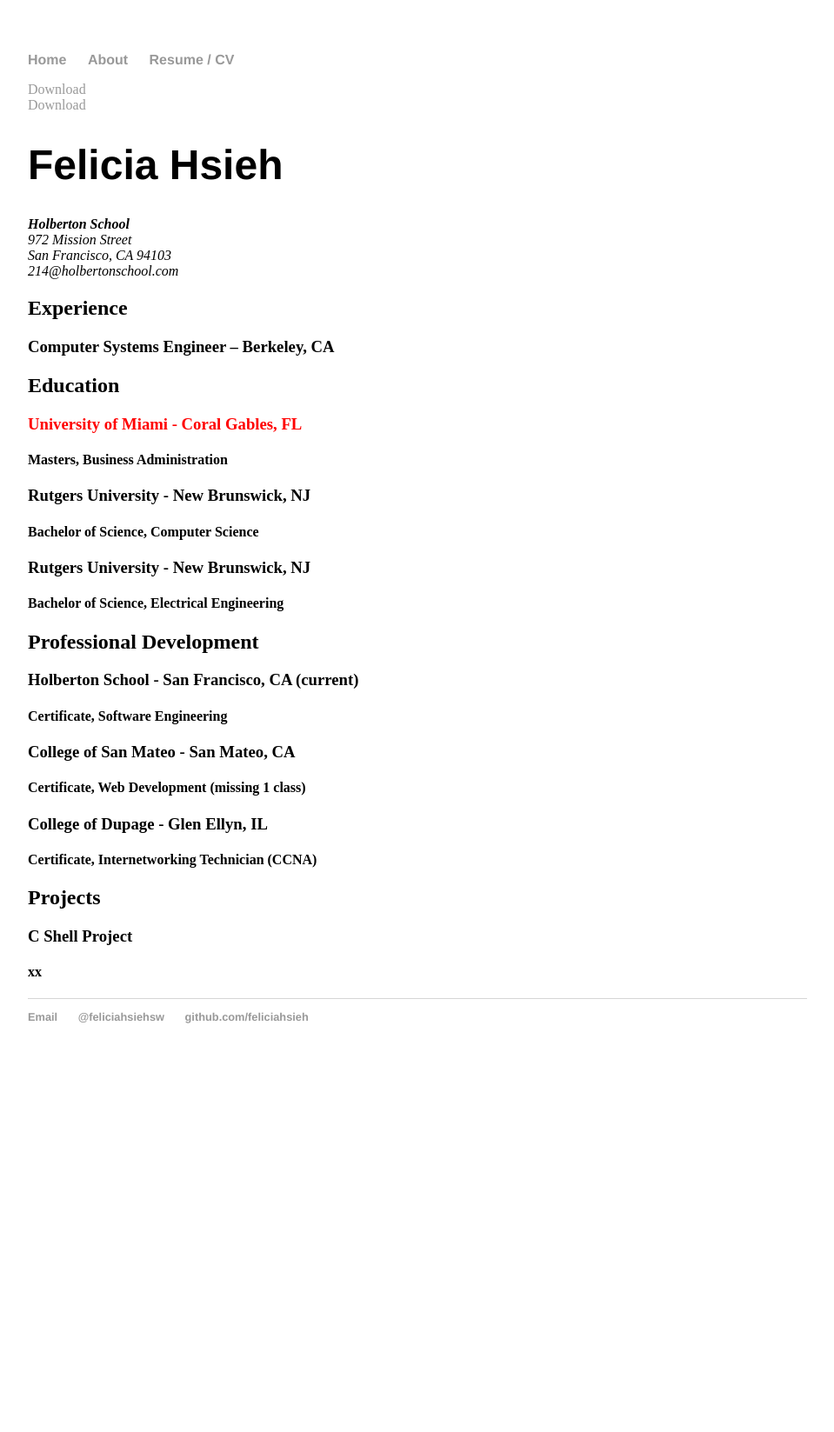
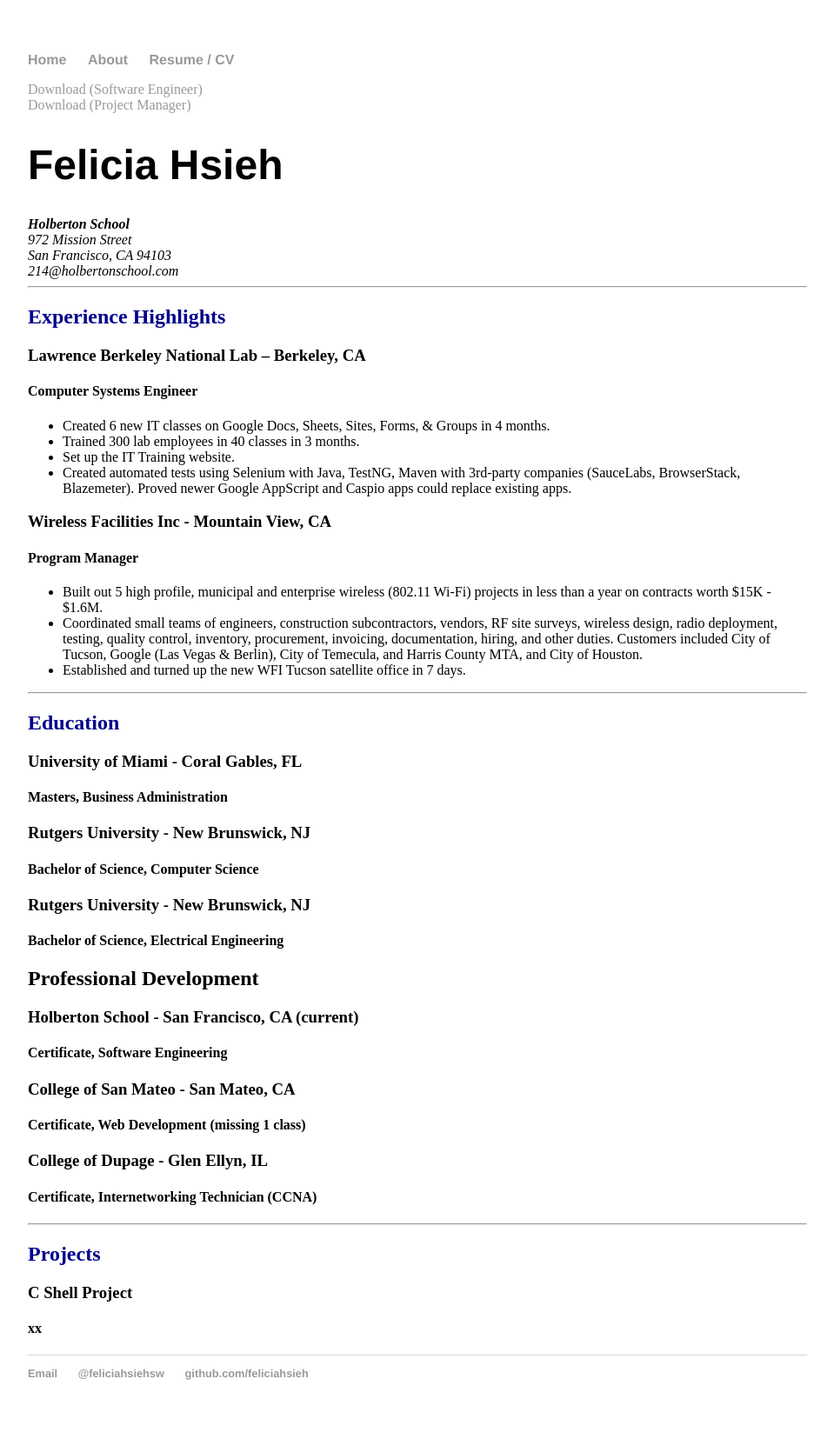
Before and after one commit to feliciahsieh/feliciahsieh.github.io, a Jekyll site: the page built from cv/index.html, in a window 1280 px wide. Shown: the whole page at 87% size, without its empty margins (160-1119 px from the left). Built offline with Jekyll 4.4.1, drawn with Linux system fonts in a browser that asks for light colours; before the commit the page ends 1237 px from its top, so only the background shows below that.

Commit message:
Starting to add Experience section

```diff
--- a/cv/index.html
+++ b/cv/index.html
@@ -4,8 +4,9 @@
 ---
 
 <div class="cv">
-	<a href="/files/x.pdf" title="Felicia Hsieh Resume (Software Engineer)">Download</a>
-	<br><a href="/files/x.pdf" title="Felicia Hsieh Resume (Project Manager)">Download</a>
+	<a href="/files/x.pdf" title="Felicia Hsieh Resume (Software Engineer)">Download (Software Engineer)</a>
+	<br>
+	<a href="/files/x.pdf" title="Felicia Hsieh Resume (Project Manager)">Download (Project Manager)</a>
 
 	<h1>Felicia Hsieh</h1>
 	<address>
@@ -15,11 +16,33 @@
 		<span class="obfuscate">214@holbertonschool.com</span>
 	</address>
 
-	<h2>Experience</h2>
-	<h3>Computer Systems Engineer – Berkeley, CA</h3>
+	<hr> <!-- ------------------------- -->
 
-    <h2>Education</h2>
-	<h3><font color="red">University of Miami - Coral Gables, FL</font></h3>
+	<h2><font color="darkblue">Experience Highlights</font></h2>
+
+	<h3>Lawrence Berkeley National Lab – Berkeley, CA</h3>
+	<h4>Computer Systems Engineer</h4>
+	<ul>
+		<li>Created 6 new IT classes on Google Docs, Sheets, Sites, Forms, & Groups in 4 months.</li>
+		<li>Trained 300 lab employees in 40 classes in 3 months.</li>
+		<li>Set up the IT Training website.</li>
+		<li>Created automated tests using Selenium with Java, TestNG, Maven with 3rd-party companies (SauceLabs, BrowserStack, Blazemeter). Proved newer Google AppScript and Caspio apps could replace existing apps.</li>
+	</ul>
+
+	<h3>Wireless Facilities Inc - Mountain View, CA</h3>
+	<h4>Program Manager</h4>
+	<ul>
+		<li>Built out 5 high profile, municipal and enterprise wireless (802.11 Wi-Fi) projects in less than a year on contracts worth $15K - $1.6M.</li>
+		<li>Coordinated small teams of engineers, construction subcontractors, vendors, RF site surveys, wireless design, radio deployment, testing, quality control, inventory, procurement, invoicing, documentation, hiring, and other duties. Customers included City of Tucson, Google (Las Vegas & Berlin), City of Temecula, and Harris County MTA, and City of Houston.</li>
+		<li>Established and turned up the new WFI Tucson satellite office in 7 days.</li>
+	</ul>
+
+
+
+    <hr> <!-- ------------------------- -->
+
+	<h2><font color="darkblue">Education</font></h2>
+	<h3>University of Miami - Coral Gables, FL</h3>
 	<h4>Masters, Business Administration</h4>
 
 	<h3>Rutgers University - New Brunswick, NJ</h3>
@@ -38,7 +61,9 @@
 	<h3>College of Dupage - Glen Ellyn, IL</h3>
 	<h4>Certificate, Internetworking Technician (CCNA)</h4>
 
-    <h2>Projects</h2>
+	<hr> <!-- ------------------------- -->
+
+	<h2><font color="darkblue">Projects</font></h2>
 	<h3>C Shell Project</h3>
 	<h4>xx</h4>
 </div>
```
